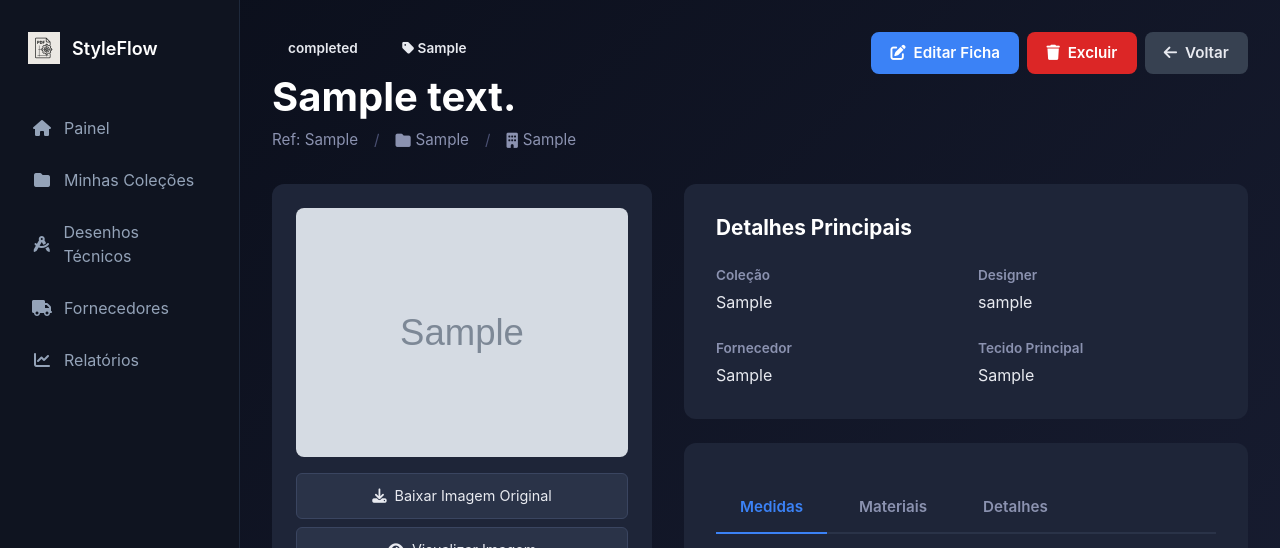
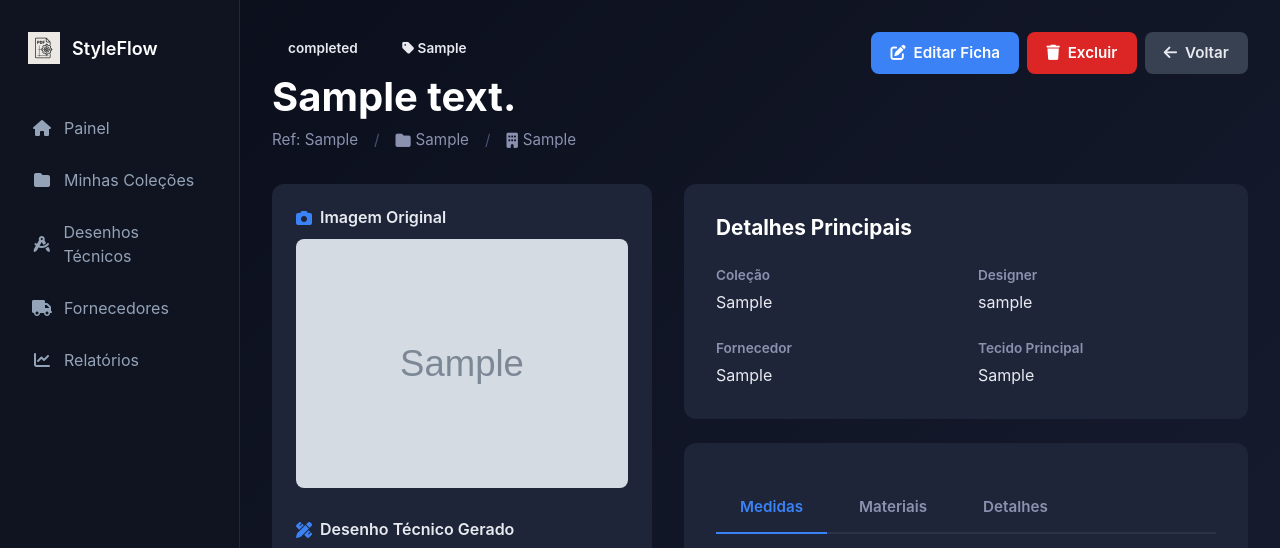
Before and after one commit to tempotec/AutoPLM, a Flask app: page /specification/1 in a window 1280 px wide. Shown: the top 548 px of the page. Run offline with Flask 3, Linux system fonts and the light colour scheme; the visitor is signed in with stand-in values (Sample User, id 1); tables that the repository leaves empty hold one stand-in row (values such as "Sample post"); grey boxes marked "Sample" are stand-in pictures; parts of the project's set-up code (start-up, migrations or seed data) failed here and were passed over; some libraries are stand-ins or nearby versions.

Commit message:
Add comparison view for original and generated technical drawings
Introduces new HTML structure and CSS styling in `templates/view_specification.html` to display both the original product image/thumbnail and the generated technical drawing side-by-side, along with corresponding section titles and icons.

Replit-Commit-Author: Agent
Replit-Commit-Session-Id: 780984e5-0984-45a1-afa8-57b91a930ad9
Replit-Commit-Checkpoint-Type: intermediate_checkpoint
Replit-Commit-Event-Id: 305e0eed-0097-4537-8763-dc4464cb772f
Replit-Commit-Screenshot-Url: https://storage.googleapis.com/screenshot-production-us-central1/4e214fa5-6637-4e45-915d-1a3deb8e739e/780984e5-0984-45a1-afa8-57b91a930ad9/NFzgrdS

```diff
--- a/templates/view_specification.html
+++ b/templates/view_specification.html
@@ -325,6 +325,24 @@
             display: block;
         }
 
+        .image-comparison-container {
+            margin-bottom: 1.5rem;
+        }
+
+        .image-section-title {
+            font-size: 1rem;
+            font-weight: 600;
+            color: #e8eaf0;
+            margin-bottom: 0.75rem;
+            display: flex;
+            align-items: center;
+            gap: 0.5rem;
+        }
+
+        .image-section-title i {
+            color: #3b82f6;
+        }
+
         .image-actions {
             display: flex;
             flex-direction: column;
@@ -597,11 +615,16 @@
                 <div class="spec-content">
                     <!-- Product Image Section -->
                     <div class="product-image-section">
+                        <!-- Imagem Original -->
+                        <div class="image-comparison-container">
+                            <h3 class="image-section-title">
+                                <i class="fas fa-camera"></i> Imagem Original
+                            </h3>
                             <div class="product-image-container">
                                 {% if specification.pdf_thumbnail %}
                                     <img src="{{ specification.pdf_thumbnail }}" alt="{{ specification.description or 'Produto' }}">
                                 {% elif specification.technical_drawing_url %}
-                                <img src="{{ url_for('view_drawing', id=specification.id) }}" alt="Desenho Técnico">
+                                    <img src="{{ specification.technical_drawing_url }}" alt="Imagem Original">
                                 {% else %}
                                     <div style="padding: 4rem; text-align: center; color: #4a5072;">
                                         <i class="fas fa-image" style="font-size: 4rem; margin-bottom: 1rem;"></i>
@@ -609,6 +632,19 @@
                                     </div>
                                 {% endif %}
                             </div>
+                        </div>
+
+                        <!-- Desenho Técnico Gerado -->
+                        {% if specification.technical_drawing_url %}
+                        <div class="image-comparison-container" style="margin-top: 2rem;">
+                            <h3 class="image-section-title">
+                                <i class="fas fa-pencil-ruler"></i> Desenho Técnico Gerado
+                            </h3>
+                            <div class="product-image-container">
+                                <img src="{{ url_for('view_drawing', id=specification.id) }}" alt="Desenho Técnico">
+                            </div>
+                        </div>
+                        {% endif %}
 
                         <div class="image-actions">
                             {% set is_image = specification.pdf_filename.lower().endswith(('.jpg', '.jpeg', '.png')) %}
```
Also changed, not shown: 1 other file. Lines whose indentation alone changed are shown as unchanged.
